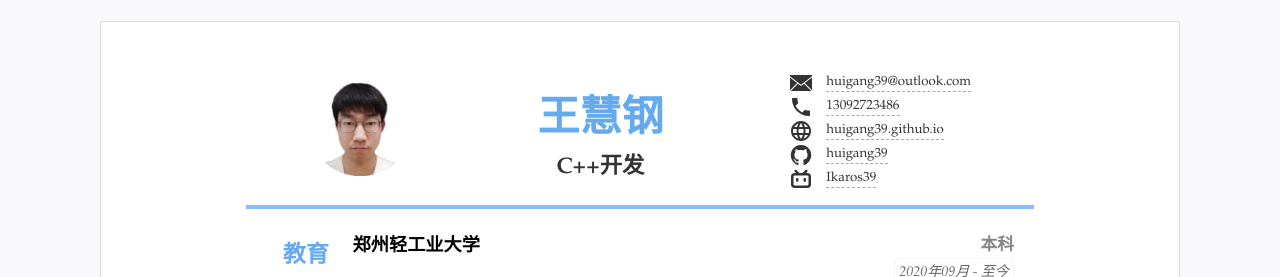
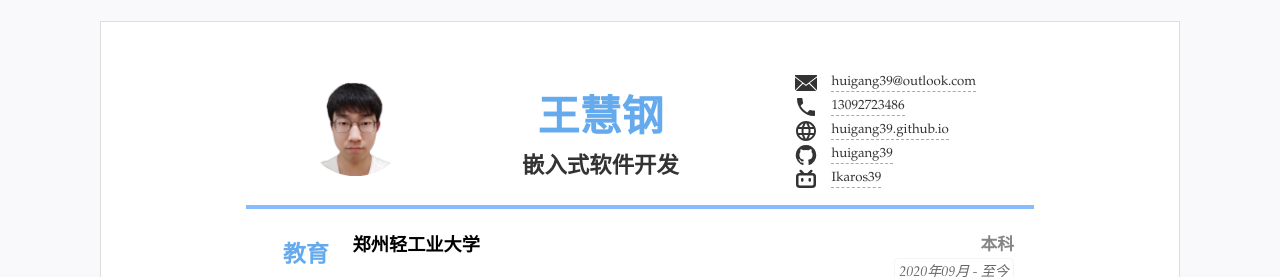
Before and after one commit to huigang39/resume, a Jekyll site: the page built from index.html, in a window 1280 px wide. Shown: the top 277 px of the page. Built offline with Jekyll 4.4.1, drawn with Linux system fonts in a browser that asks for light colours.

Commit message:
Update resume.yml

```diff
--- a/_data/resume.yml
+++ b/_data/resume.yml
@@ -1,7 +1,7 @@
 title: "个人简历"
 lang: "zh"
 name: "王慧钢"
-jobtitle: "C++开发"
+jobtitle: "嵌入式软件开发"
 photo: "assets/img/photo.png"
 
 #联系方式
```
